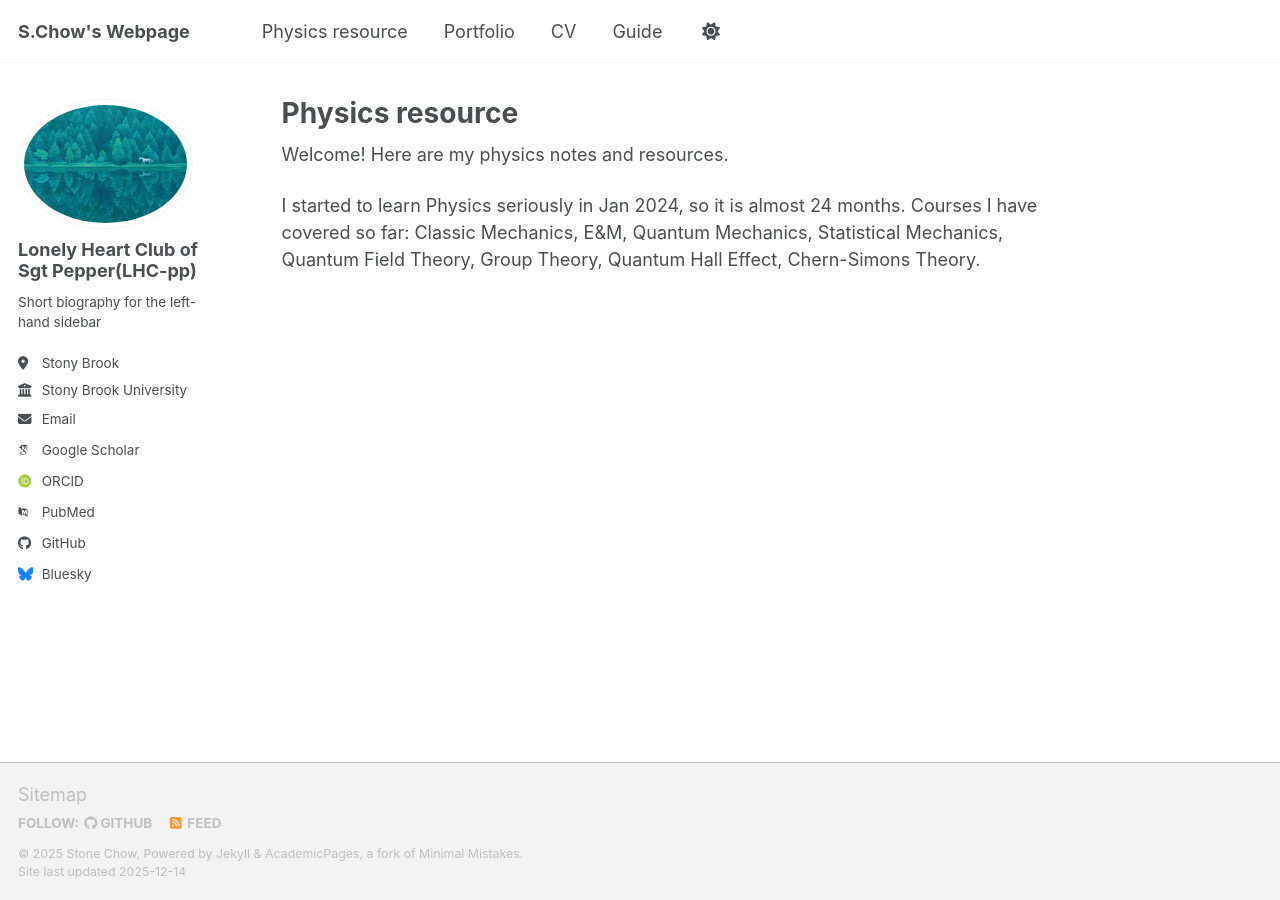
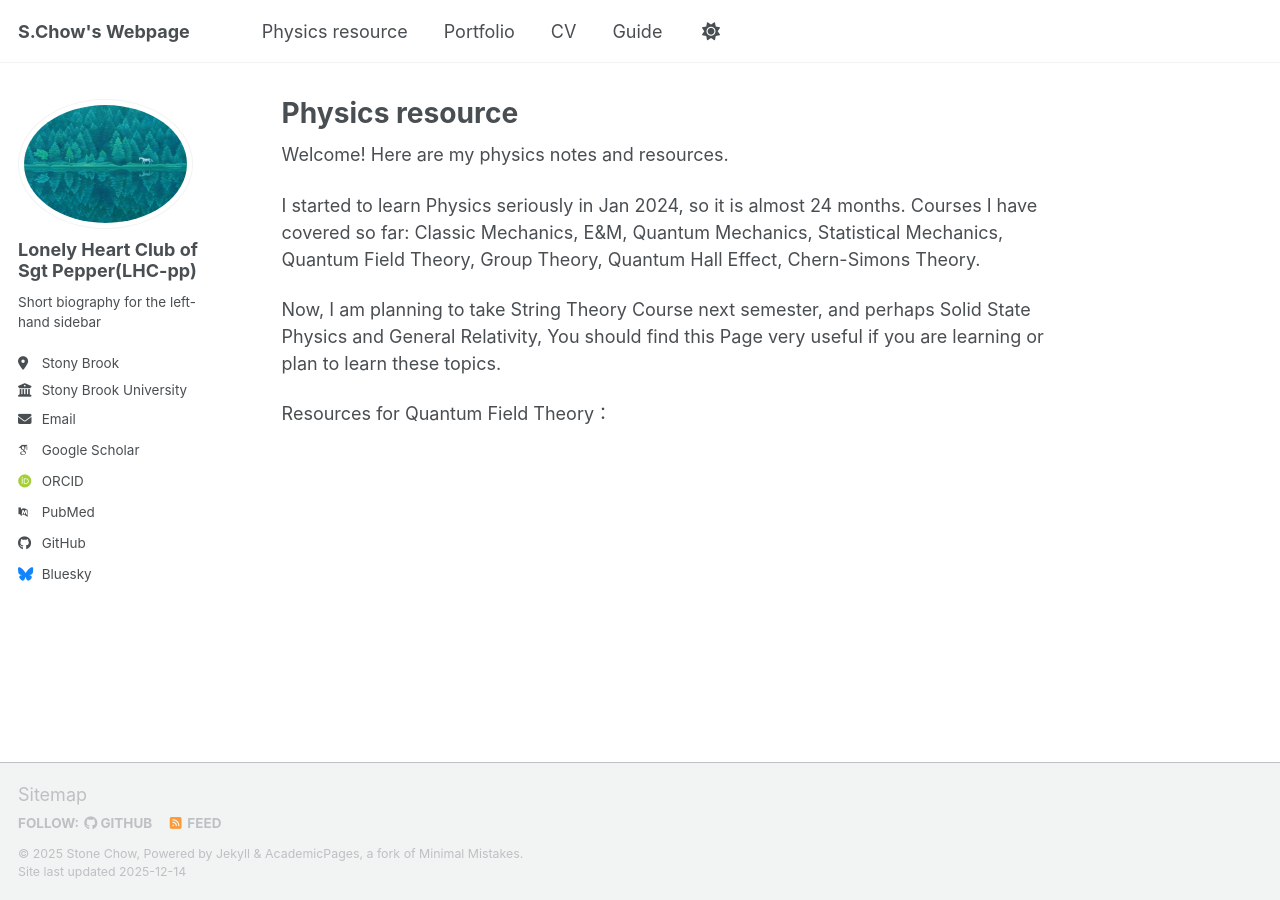
Before and after one commit to StoneChou2007/StoneChou2007, a Jekyll site: the page built from _pages/PhysicsResources.md, in a window 1280 px wide. Built offline with Jekyll 4.4.1, drawn with Linux system fonts in a browser that asks for light colours; some web fonts are replaced; a script bundle is joined from its source files by our own code; library files that are not in the unit come from our copies.

Commit message:
Update PhysicsResources.md

```diff
--- a/_pages/PhysicsResources.md
+++ b/_pages/PhysicsResources.md
@@ -8,3 +8,9 @@ Welcome! Here are my physics notes and resources.
 I started to learn Physics seriously in Jan 2024, so it is almost 24 months. Courses I have covered so far:
 Classic Mechanics, E&M, Quantum Mechanics, Statistical Mechanics, Quantum Field Theory, Group Theory,
 Quantum Hall Effect, Chern-Simons Theory.
+
+
+Now, I am planning to take String Theory Course next semester, and perhaps Solid State Physics and General Relativity,
+You should find this Page very useful if you are learning or plan to learn these topics.
+
+Resources for Quantum Field Theory：
```
